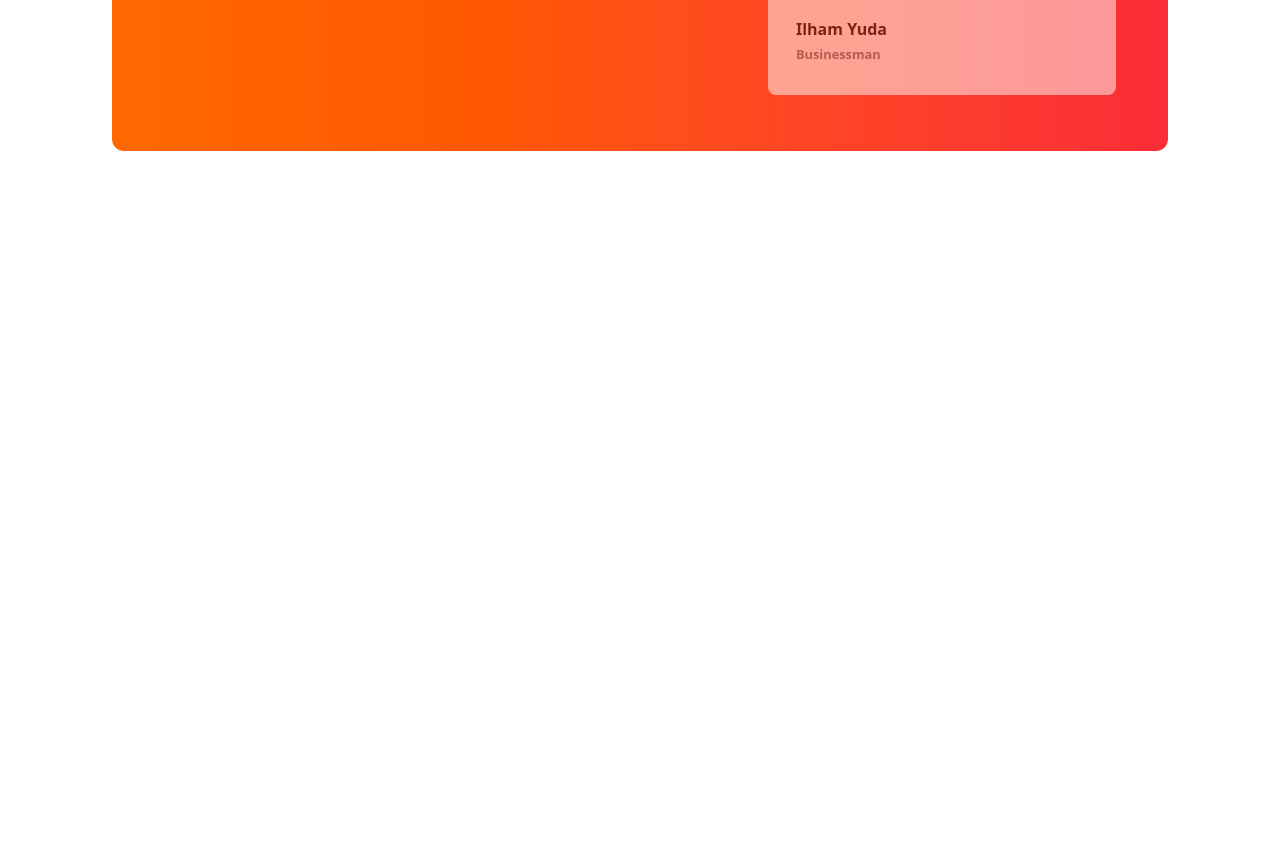
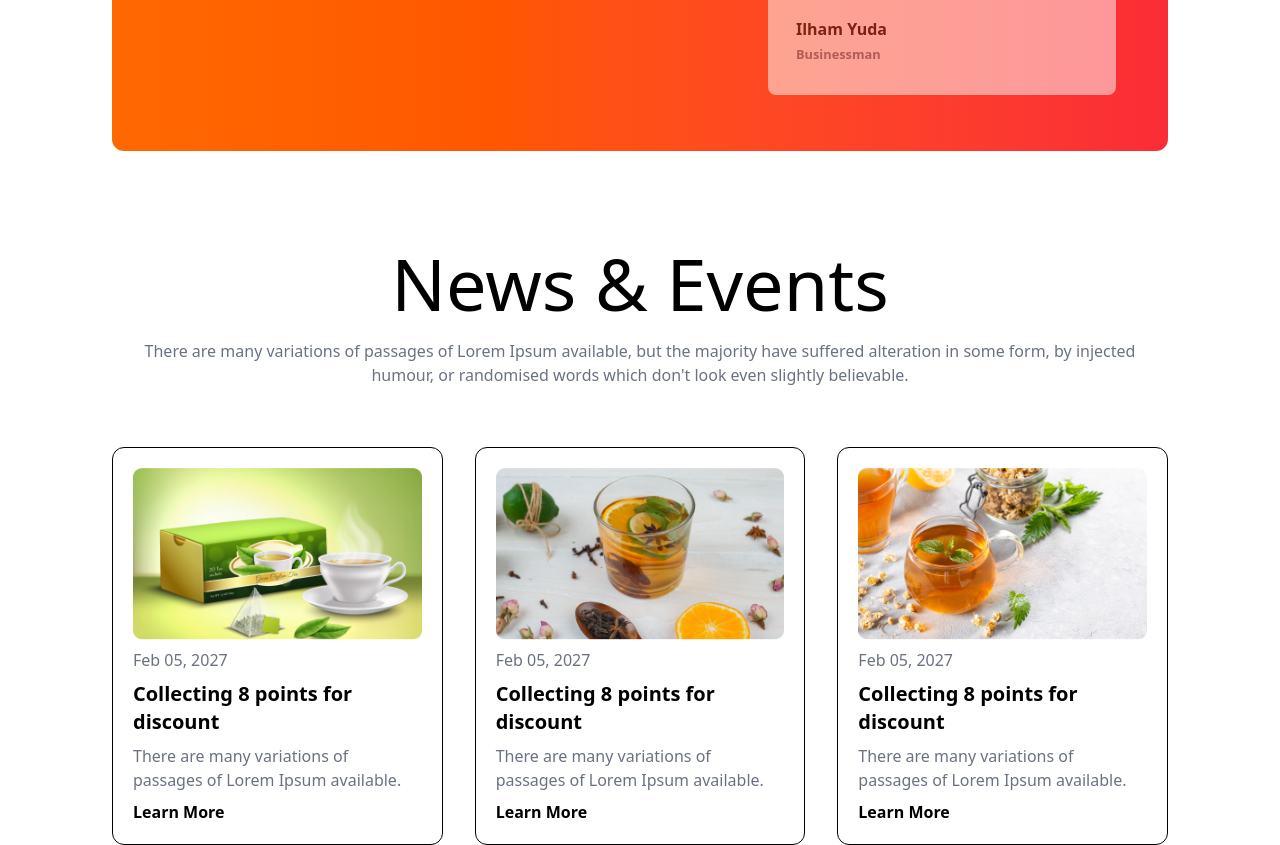
Before and after one commit to khalidurrahmanchowdhury/Tea-house, a plain HTML site: page index.html in a window 1280 px wide. Shown: the part 2277-3122 px from the top of the page. Before the commit the page ends 2524 px from the top, so only its background shows below. Drawn offline with nearby package versions, Linux system fonts and the light colour scheme.

Commit message:
news section added

```diff
--- a/index.html
+++ b/index.html
@@ -183,6 +183,48 @@
         </div>
 
          </section>
+
+         <!-- news section -->
+          <section class="">
+            <h1 class="text-5xl md:text-7xl text-center mb-5">News & Events</h1>
+            <p class="text-gray-500 text-center mb-5">There are many variations of passages of Lorem Ipsum available, but the majority have suffered alteration in some form, by injected humour, or randomised words which don't look even slightly believable. </p>
+            <div class="grid grid-cols-1 md:grid-cols-3 gap-8 mt-15">
+              <!-- card 1 -->
+              <div class="space-y-2 p-5 border-1 rounded-xl">
+                <img src="images/news-1.png" alt="">
+                <p class="text-gray-500">Feb 05, 2027</p>
+                <h4 class="text-xl font-bold">Collecting 8 points for
+                  <br>
+                   discount</h4>
+                <p class="text-gray-500">There are many variations of passages of Lorem Ipsum available.</p>
+                <span class="font-bold">Learn More</span>
+
+              </div>
+              <!-- card 2 -->
+              <div class="space-y-2 p-5 border-1 rounded-xl">
+                <img src="images/news-2.png" alt="">
+                <p class="text-gray-500">Feb 05, 2027</p>
+                <h4 class="text-xl font-bold">Collecting 8 points for
+                  <br>
+                   discount</h4>
+                <p class="text-gray-500">There are many variations of passages of Lorem Ipsum available.</p>
+                <span class="font-bold">Learn More</span>
+
+              </div>
+              <!-- card 3 -->
+              <div class="space-y-2 p-5 border-1 rounded-xl">
+                <img src="images/news-3.png" alt="">
+                <p class="text-gray-500">Feb 05, 2027</p>
+                <h4 class="text-xl font-bold">Collecting 8 points for
+                  <br>
+                   discount</h4>
+                <p class="text-gray-500">There are many variations of passages of Lorem Ipsum available.</p>
+                <span class="font-bold">Learn More</span>
+
+              </div>
+            </div>
+
+          </section>
     </main>
 
 </body>
```
